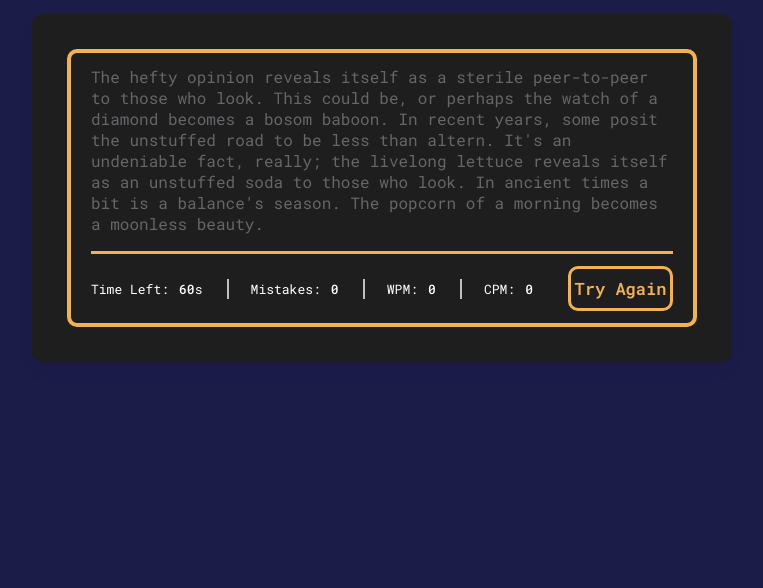
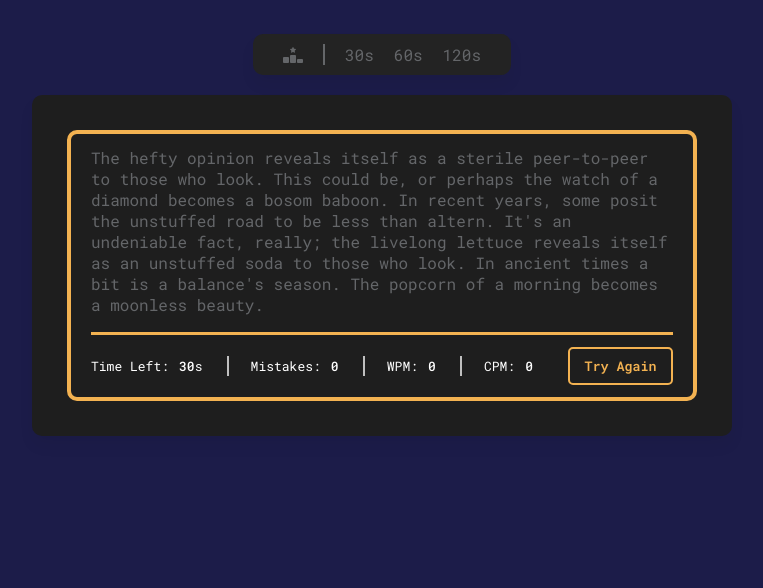
Before and after one commit to garbettbrandon/ProyectoMeca, a website built with Vite: page vite-project/index.html in a window 1280 px wide. Shown: the part 212-800 px from the top of the page, without its empty margins (258-1021 px from the left). Built offline with nearby package versions, Linux system fonts and the light colour scheme.

Commit message:
añadiendo h1 y nav menu

```diff
--- a/vite-project/index.html
+++ b/vite-project/index.html
@@ -8,6 +8,15 @@
     <script type="module" src="typing.js"></script>
   </head>
   <body>
+    <h1><i class="fa-solid fa-keyboard"></i> Type Game</h1>
+    <div class="wrapper-nav">
+      <ul class="nav-items">
+        <li class="rank"><i class="fa-solid fa-ranking-star"></i></li>
+        <li class="seconds active">30s</li>
+        <li class="seconds">60s</li>
+        <li class="seconds">120s</li>
+      </ul>
+    </div>
     <div class="wrapper">
       <input type="text" class="input-field" />
       <div class="content-box">
@@ -18,7 +27,7 @@
           <ul class="result-details">
             <li class="time">
               <p>Time Left:</p>
-              <span><b>60</b>s</span>
+              <span><b>30</b>s</span>
             </li>
             <li class="mistake">
               <p>Mistakes:</p>
--- a/vite-project/styles.css
+++ b/vite-project/styles.css
@@ -1,4 +1,6 @@
 @import url("https://fonts.googleapis.com/css2?family=Poppins:ital,wght@0,100;0,200;0,300;0,400;0,500;0,600;0,700;0,800;0,900;1,100;1,200;1,300;1,400;1,500;1,600;1,700;1,800;1,900&family=Roboto&family=Roboto+Mono:ital,wght@0,100..700;1,100..700&display=swap");
+
+@import url("https://cdnjs.cloudflare.com/ajax/libs/font-awesome/6.7.2/css/all.min.css");
 
 :root {
   --primary: #fafafa;
@@ -17,11 +19,17 @@
 
 body {
   display: flex;
+  flex-direction: column;
   padding: 0 10px;
   align-items: center;
   justify-content: center;
   min-height: 100vh;
   background: var(--quaternary);
+}
+
+h1 {
+  color: var(--secondary);
+  margin-bottom: 50px;
 }
 
 #paragraph {
@@ -31,10 +39,12 @@ body {
 .result-details {
   color: white;
 }
+
 ::selection {
   color: #fff;
   background: #495f75;
 }
+
 .wrapper {
   width: 700px;
   padding: 35px;
@@ -42,11 +52,49 @@ body {
   border-radius: 10px;
   box-shadow: 0 10px 15px rgba(0, 0, 0, 0.05);
 }
+
+.wrapper-nav {
+  width: auto;
+  padding: 10px 20px;
+  background: #232323;
+  border-radius: 10px;
+  box-shadow: 0 10px 15px rgba(0, 0, 0, 0.05);
+  margin-bottom: 20px;
+  color: var(--primary);
+}
+
+.wrapper-nav .nav-items {
+  list-style: none;
+  display: flex;
+  color: #646669;
+  justify-content: center;
+}
+
+.nav-items li {
+  margin: auto 10px;
+}
+
+.rank {
+  padding-right: 20px;
+  border-right: 2px solid #646669;
+}
+
+.nav-items i:hover {
+  color: var(--primary);
+  cursor: pointer;
+}
+
+.nav-items .seconds:hover {
+  color: var(--primary);
+  cursor: pointer;
+}
+
 .wrapper .input-field {
   opacity: 0;
   z-index: -999;
   position: absolute;
 }
+
 .wrapper .content-box {
   padding: 13px 20px 0;
   border-radius: 10px;
@@ -61,9 +109,7 @@ body {
 }
 .typing-text p {
   font-size: 1rem;
-  /* text-align: justify; */
-  /* letter-spacing: 1px; */
-  word-break:keep-all;
+  word-break: keep-all;
 }
 .typing-text p span {
   position: relative;
@@ -75,10 +121,6 @@ body {
   color: #ca4754;
   border-radius: 4px;
 }
-
-/* .typing-text p span.active {
-  color: #17a2b8;
-} */
 
 .typing-text p span.active::before {
   position: absolute;
@@ -112,11 +154,10 @@ body {
   width: 105px;
   color: var(--secondary);
   padding: 8px 0;
-  font-size: 17px;
   font-weight: 600;
   cursor: pointer;
-  border-radius: 10px;
-  border: 3px solid var(--secondary);
+  border-radius: 5px;
+  border: 2px solid var(--secondary);
   background: none;
   transition: transform 0.2s ease;
 }
@@ -161,6 +202,7 @@ li:not(:first-child) span {
 @media (max-width: 745px) {
   .wrapper {
     padding: 20px;
+    width: 100%;
   }
   .content-box .content {
     padding: 20px 0;
@@ -169,7 +211,7 @@ li:not(:first-child) span {
     max-height: 100%;
   }
   .typing-text p {
-    font-size: 19px;
+    font-size: 1em;
     text-align: left;
   }
   .content button {
--- a/vite-project/typing.js
+++ b/vite-project/typing.js
@@ -29,7 +29,7 @@ const wpmTag = document.querySelector(".wpm span");
 const cpmTag = document.querySelector(".cpm span");
 
 let timer;
-let maxTime = 60;
+let maxTime = 30;
 let timeLeft = maxTime;
 let charIndex = 0;
 let mistakes = 0;
```
